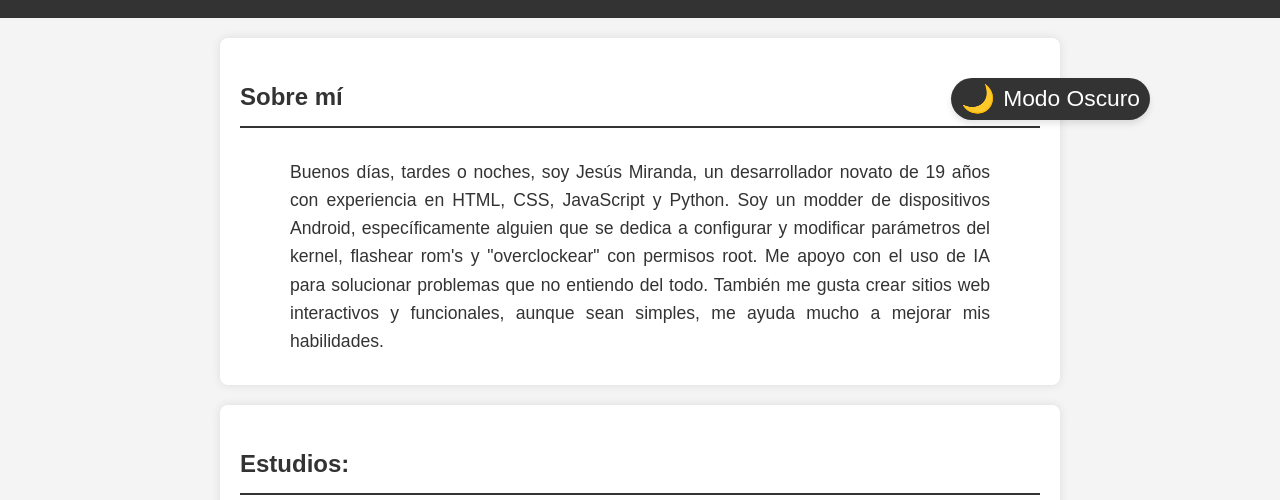
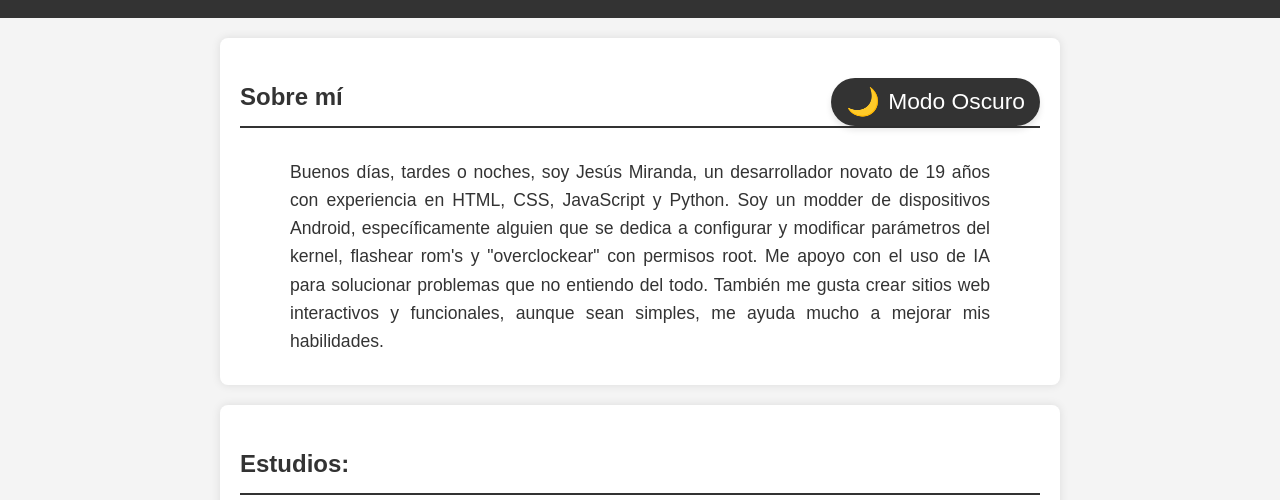
Before and after one commit to Yisusdev2005/Mi-Portafolio, a plain HTML site: page index.html in a window 1280 px wide. Shown: the part 300-800 px from the top of the page. Drawn offline with Linux system fonts and the light colour scheme.

Commit message:
Estilos.css

```diff
--- a/Estilos.css
+++ b/Estilos.css
@@ -239,15 +239,15 @@ form label {
 
     .theme-toggle-container {
         position: absolute;
-    right: 130px;
-    display: inline;
+        right: 240px;
+        display: inline-block;
     }
 
     .theme-toggle {
         background: #333;
         color: #fff;
         border: none;
-    padding: 5px 10px;
+        padding: 8px 15px;
         border-radius: 25px;
         cursor: pointer;
         display: flex;
```
Lines whose indentation alone changed are shown as unchanged.
